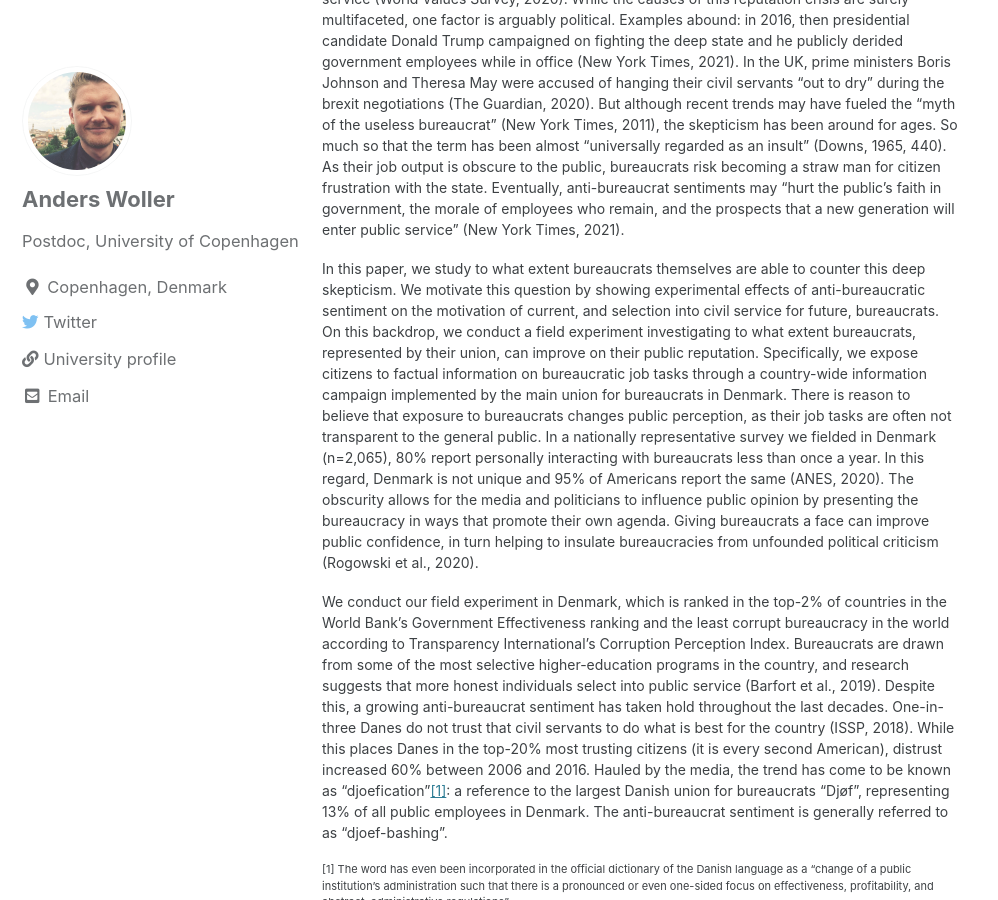
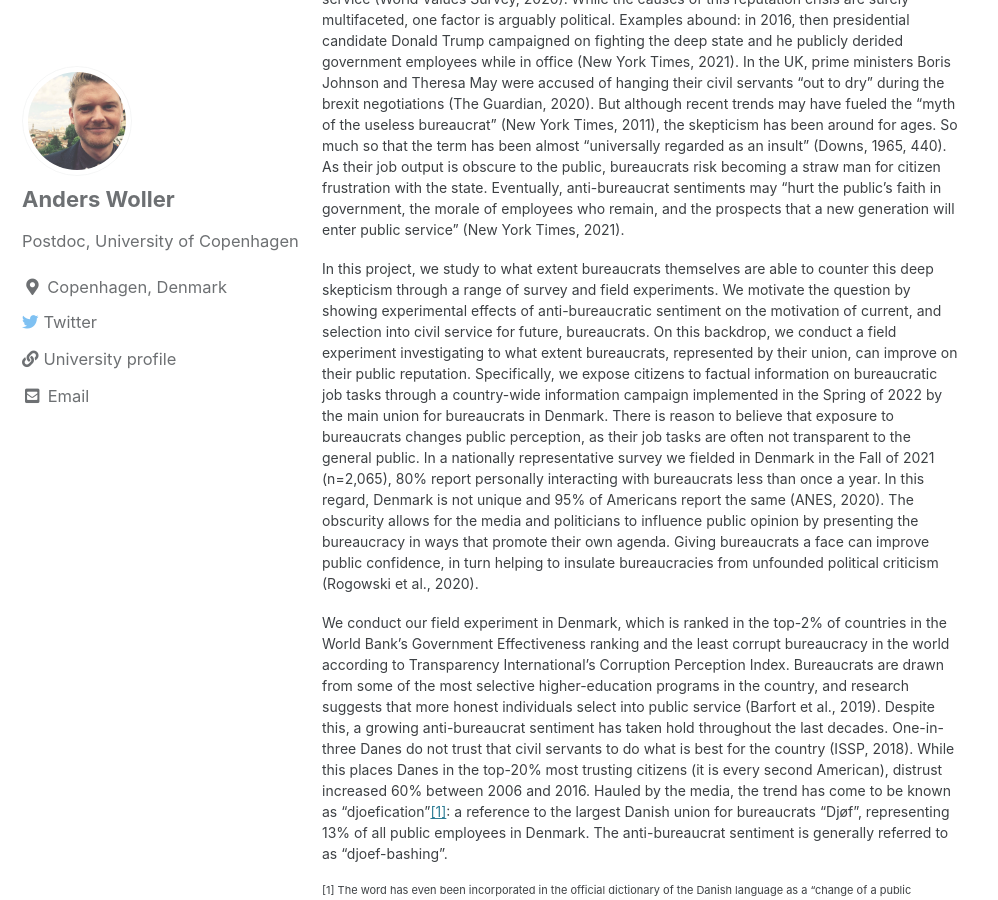
Before and after one commit to AndersWoller/AndersWoller.github.io, a Jekyll site: the page built from _pages/research.md, in a window 1280 px wide and 900 px high, scrolled down 946 px. Shown: the whole window, without its empty margins (0-998 px from the left). Built offline with Jekyll 4.4.1, drawn with Linux system fonts in a browser that asks for light colours; cached includes are drawn as plain includes.

Commit message:
Update research.md

```diff
--- a/_pages/research.md
+++ b/_pages/research.md
@@ -18,7 +18,7 @@ permalink: /Research/
 
 <p style="font-size:14px"> Bureaucrats have a bad reputation. In the West, more than 40% of citizens report distrust in higher level civil servants to do what is right for the country (ISSP, 2018). But the reputation crisis is not restricted to the West and globally just short of 50% have no confidence in the civil service (World Values Survey, 2020). While the causes of this reputation crisis are surely multifaceted, one factor is arguably political. Examples abound: in 2016, then presidential candidate Donald Trump campaigned on fighting the deep state and he publicly derided government employees while in office (New York Times, 2021). In the UK, prime ministers Boris Johnson and Theresa May were accused of hanging their civil servants “out to dry” during the brexit negotiations (The Guardian, 2020). But although recent trends may have fueled the “myth of the useless bureaucrat” (New York Times, 2011), the skepticism has been around for ages. So much so that the term has been almost “universally regarded as an insult” (Downs, 1965, 440). As their job output is obscure to the public, bureaucrats risk becoming a straw man for citizen frustration with the state. Eventually, anti-bureaucrat sentiments may “hurt the public’s faith in government, the morale of employees who remain, and the prospects that a new generation will enter public service” (New York Times, 2021).</p>
 
-<p style="font-size:14px">In this paper, we study to what extent bureaucrats themselves are able to counter this deep skepticism. We motivate this question by showing experimental effects of anti-bureaucratic sentiment on the motivation of current, and selection into civil service for future, bureaucrats. On this backdrop, we conduct a field experiment investigating to what extent bureaucrats, represented by their union, can improve on their public reputation. Specifically, we expose citizens to factual information on bureaucratic job tasks through a country-wide information campaign implemented by the main union for bureaucrats in Denmark. There is reason to believe that exposure to bureaucrats changes public perception, as their job tasks are often not transparent to the general public. In a nationally representative survey we fielded in Denmark (n=2,065), 80% report personally interacting with bureaucrats less than once a year. In this regard, Denmark is not unique and 95% of Americans report the same (ANES, 2020). The obscurity allows for the media and politicians to influence public opinion by presenting the bureaucracy in ways that promote their own agenda. Giving bureaucrats a face can improve public confidence, in turn helping to insulate bureaucracies from unfounded political criticism (Rogowski et al., 2020).</p>
+<p style="font-size:14px">In this project, we study to what extent bureaucrats themselves are able to counter this deep skepticism through a range of survey and field experiments. We motivate the question by showing experimental effects of anti-bureaucratic sentiment on the motivation of current, and selection into civil service for future, bureaucrats. On this backdrop, we conduct a field experiment investigating to what extent bureaucrats, represented by their union, can improve on their public reputation. Specifically, we expose citizens to factual information on bureaucratic job tasks through a country-wide information campaign implemented in the Spring of 2022 by the main union for bureaucrats in Denmark. There is reason to believe that exposure to bureaucrats changes public perception, as their job tasks are often not transparent to the general public. In a nationally representative survey we fielded in Denmark in the Fall of 2021 (n=2,065), 80% report personally interacting with bureaucrats less than once a year. In this regard, Denmark is not unique and 95% of Americans report the same (ANES, 2020). The obscurity allows for the media and politicians to influence public opinion by presenting the bureaucracy in ways that promote their own agenda. Giving bureaucrats a face can improve public confidence, in turn helping to insulate bureaucracies from unfounded political criticism (Rogowski et al., 2020).</p>
 
 <p style="font-size:14px">We conduct our field experiment in Denmark, which is ranked in the top-2% of countries in the World Bank’s Government Effectiveness ranking and the least corrupt bureaucracy in the world according to Transparency International’s Corruption Perception Index. Bureaucrats are drawn from some of the most selective higher-education programs in the country, and research suggests that more honest individuals select into public service (Barfort et al., 2019). Despite this, a growing anti-bureaucrat sentiment has taken hold throughout the last decades. One-in-three Danes do not trust that civil servants to do what is best for the country (ISSP, 2018). While this places Danes in the top-20% most trusting citizens (it is every second American), distrust increased 60% between 2006 and 2016. Hauled by the media, the trend has come to be known as “djoefication”<a href="#section1">[1]</a>: a reference to the largest Danish union for bureaucrats “Djøf”, representing 13% of all public employees in Denmark. The anti-bureaucrat sentiment is generally referred to as “djoef-bashing”. </p>
 
```
